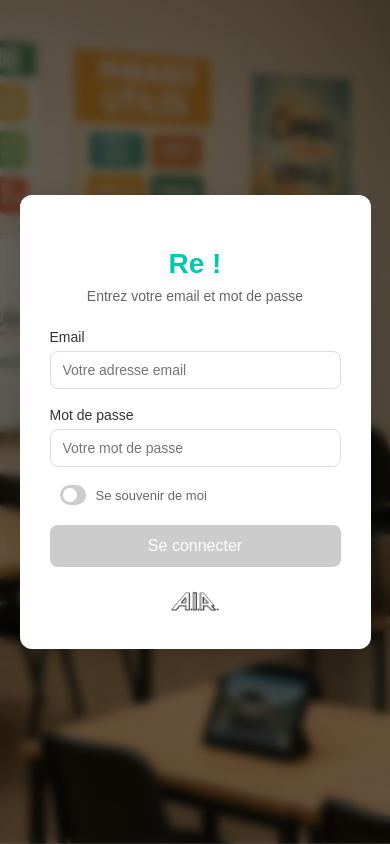
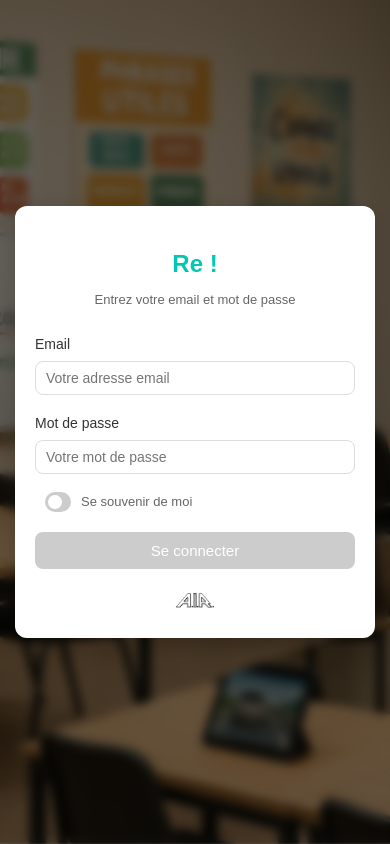
Before and after one commit to accueil-insertion-rencontre/air-fle-front, an Angular app: page /auth/login in a window 390 px wide. Built offline with nearby package versions, Linux system fonts and the light colour scheme.

Commit message:
feat(responsive): improve responsive design for all screen sizes

```diff
--- a/src/app/auth/login/login.component.html
+++ b/src/app/auth/login/login.component.html
@@ -14,6 +14,7 @@
             id="email"
             formControlName="email"
             placeholder="Votre adresse email"
+            autocomplete="email"
             [ngClass]="{'is-invalid': loginForm.get('email')?.invalid && loginForm.get('email')?.touched}">
           <div *ngIf="loginForm.get('email')?.invalid && loginForm.get('email')?.touched" class="error-message">
             <span *ngIf="loginForm.get('email')?.errors?.['required']">Email est requis</span>
@@ -28,6 +29,7 @@
             id="password"
             formControlName="password"
             placeholder="Votre mot de passe"
+            autocomplete="current-password"
             [ngClass]="{'is-invalid': loginForm.get('password')?.invalid && loginForm.get('password')?.touched}">
           <div *ngIf="loginForm.get('password')?.invalid && loginForm.get('password')?.touched" class="error-message">
             <span *ngIf="loginForm.get('password')?.errors?.['required']">Mot de passe est requis</span>
--- a/src/app/auth/login/login.component.scss
+++ b/src/app/auth/login/login.component.scss
@@ -1,3 +1,30 @@
+// Variables
+$primary-color: #00c8b3;
+$primary-color-dark: #00b0a0;
+$text-color: #333;
+$text-light: #666;
+$error-color: #ff5252;
+$bg-card: white;
+$bg-disabled: #cccccc;
+
+// Mixins pour la réactivité
+@mixin for-phone-only {
+  @media (max-width: 599px) { @content; }
+}
+@mixin for-tablet-portrait-up {
+  @media (min-width: 600px) { @content; }
+}
+@mixin for-tablet-landscape-up {
+  @media (min-width: 900px) { @content; }
+}
+@mixin for-desktop-up {
+  @media (min-width: 1200px) { @content; }
+}
+@mixin for-big-desktop-up {
+  @media (min-width: 1800px) { @content; }
+}
+
+// Styles du conteneur principal
 .login-container {
   width: 100%;
   height: 100vh;
@@ -19,21 +46,28 @@
   left: 0;
   width: 100%;
   height: 100%;
-  background-color: rgba(0, 0, 0, 0.5); // Effet de flou
-  backdrop-filter: blur(5px); // Effet de flou sur l'arrière-plan
+  background-color: rgba(0, 0, 0, 0.5);
+  backdrop-filter: blur(5px);
   display: flex;
   justify-content: center;
   align-items: center;
+  padding: 15px;
+  box-sizing: border-box;
 }
 
 .login-card {
-  background-color: white;
+  background-color: $bg-card;
   border-radius: 12px;
-  box-shadow: 0 0 20px rgba(0, 0, 0, 0.1);
-  width: 400px;
-  max-width: 90%;
+  box-shadow: 0 4px 20px rgba(0, 0, 0, 0.15);
+  width: 100%;
+  max-width: 400px;
   padding: 30px;
   box-sizing: border-box;
+
+  @include for-phone-only {
+    padding: 20px;
+    max-width: 100%;
+  }
 }
 
 .login-header {
@@ -43,14 +77,22 @@
   h2 {
     font-size: 28px;
     font-weight: 600;
-    color: #00c8b3; // Couleur principale similaire à celle de l'écran
+    color: $primary-color;
     margin-bottom: 8px;
+
+    @include for-phone-only {
+      font-size: 24px;
+    }
   }
 
   p {
     font-size: 14px;
-    color: #666;
+    color: $text-light;
     margin: 0;
+
+    @include for-phone-only {
+      font-size: 13px;
+    }
   }
 }
 
@@ -62,7 +104,7 @@
     display: block;
     font-size: 14px;
     font-weight: 500;
-    color: #333;
+    color: $text-color;
     margin-bottom: 6px;
   }
 
@@ -76,17 +118,22 @@
     box-sizing: border-box;
 
     &:focus {
-      border-color: #00c8b3;
+      border-color: $primary-color;
       outline: none;
+      box-shadow: 0 0 0 2px rgba(0, 200, 179, 0.1);
     }
 
     &.is-invalid {
-      border-color: #ff5252;
+      border-color: $error-color;
+    }
+
+    @include for-phone-only {
+      padding: 8px 10px;
     }
   }
 
   .error-message {
-    color: #ff5252;
+    color: $error-color;
     font-size: 12px;
     margin-top: 4px;
   }
@@ -95,22 +142,32 @@
 .login-button {
   width: 100%;
   padding: 12px;
-  background-color: #00c8b3;
+  background-color: $primary-color;
   color: white;
   border: none;
   border-radius: 8px;
   font-size: 16px;
   font-weight: 500;
   cursor: pointer;
-  transition: background-color 0.3s ease;
+  transition: background-color 0.3s ease, transform 0.1s ease;
 
   &:hover {
-    background-color: #00b0a0; // Version plus foncée de #00c8b3
+    background-color: $primary-color-dark;
+  }
+
+  &:active {
+    transform: scale(0.98);
   }
 
   &:disabled {
-    background-color: #cccccc;
+    background-color: $bg-disabled;
     cursor: not-allowed;
+    transform: none;
+  }
+
+  @include for-phone-only {
+    padding: 10px;
+    font-size: 15px;
   }
 }
 
@@ -122,7 +179,7 @@
 
   span {
     font-size: 13px;
-    color: #666;
+    color: $text-light;
     margin-left: 10px;
   }
 }
@@ -133,6 +190,7 @@
   display: inline-block;
   width: 36px;
   height: 20px;
+  flex-shrink: 0;
 }
 
 .switch input {
@@ -164,11 +222,11 @@
 }
 
 input:checked + .slider {
-  background-color: #00c8b3;
+  background-color: $primary-color;
 }
 
 input:focus + .slider {
-  box-shadow: 0 0 1px #00c8b3;
+  box-shadow: 0 0 1px $primary-color;
 }
 
 input:checked + .slider:before {
@@ -191,6 +249,15 @@ input:checked + .slider:before {
     max-width: 50px;
     height: auto;
     opacity: 0.8;
+    transition: opacity 0.3s ease;
+
+    &:hover {
+      opacity: 1;
+    }
+
+    @include for-phone-only {
+      max-width: 40px;
+    }
   }
 }
 
@@ -200,3 +267,14 @@ input:checked + .slider:before {
   width: 100%;
   height: 100%;
 }
+
+// Support pour les écrans de haute résolution
+@include for-big-desktop-up {
+  .login-card {
+    max-width: 450px;
+  }
+
+  .login-header h2 {
+    font-size: 32px;
+  }
+}
--- a/src/styles.scss
+++ b/src/styles.scss
@@ -1,4 +1,9 @@
 /* You can add global styles to this file, and also import other style files */
+
+/* Reset CSS et styles de base */
+*, *::before, *::after {
+  box-sizing: border-box;
+}
 
 html, body {
   margin: 0;
@@ -7,14 +12,40 @@ html, body {
   height: 100%;
   overflow-x: hidden;
   font-family: Arial, sans-serif;
+  -webkit-font-smoothing: antialiased;
+  -moz-osx-font-smoothing: grayscale;
 }
 
 body {
   background-color: #f5f5f5;
+  font-size: 16px;
+  line-height: 1.5;
+  color: #333;
 }
 
+/* Assurez-vous que le composant racine prend toute la hauteur */
 app-root {
   display: block;
   width: 100%;
   height: 100%;
 }
+
+/* Styles pour les appareils mobiles */
+@media (max-width: 599px) {
+  html {
+    font-size: 14px;
+  }
+}
+
+/* Styles pour les écrans à haute résolution */
+@media (min-width: 1800px) {
+  html {
+    font-size: 18px;
+  }
+}
+
+/* Prévention de l'overflow pour les images */
+img {
+  max-width: 100%;
+  height: auto;
+}
```
